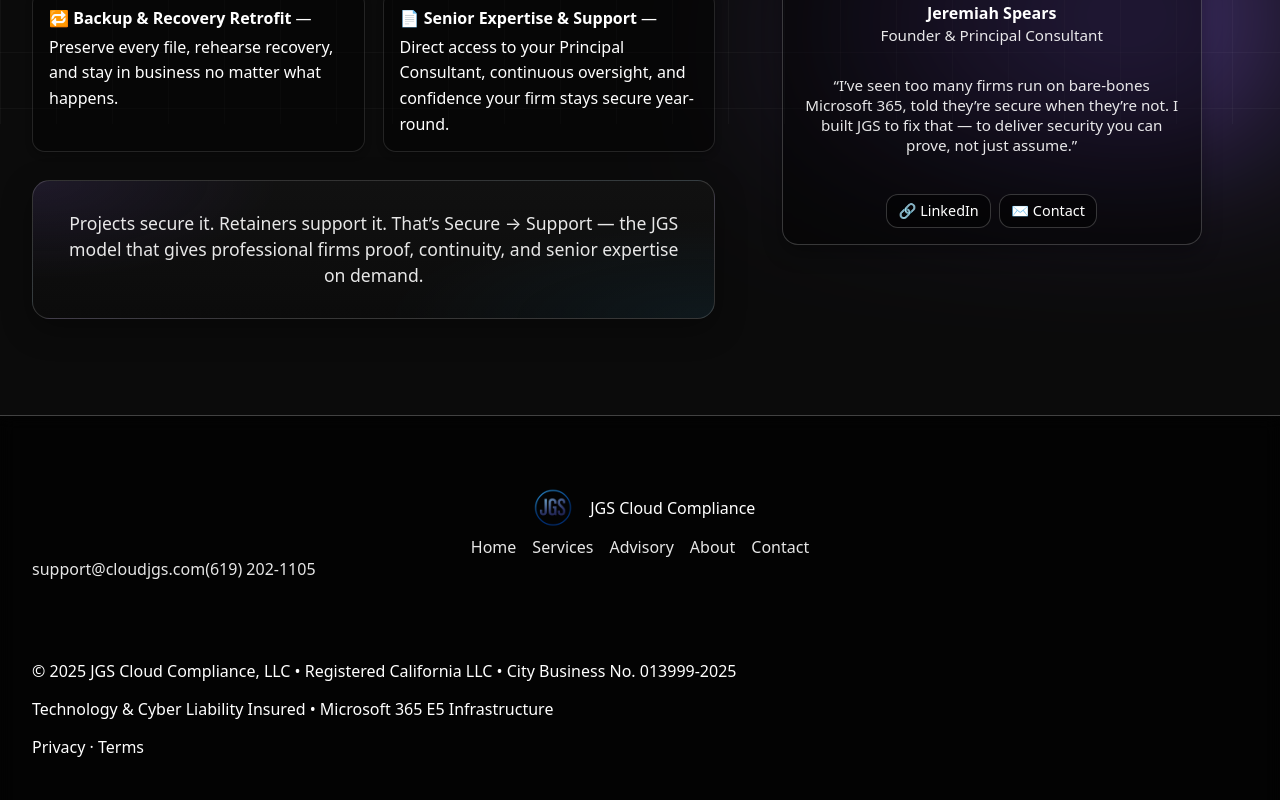
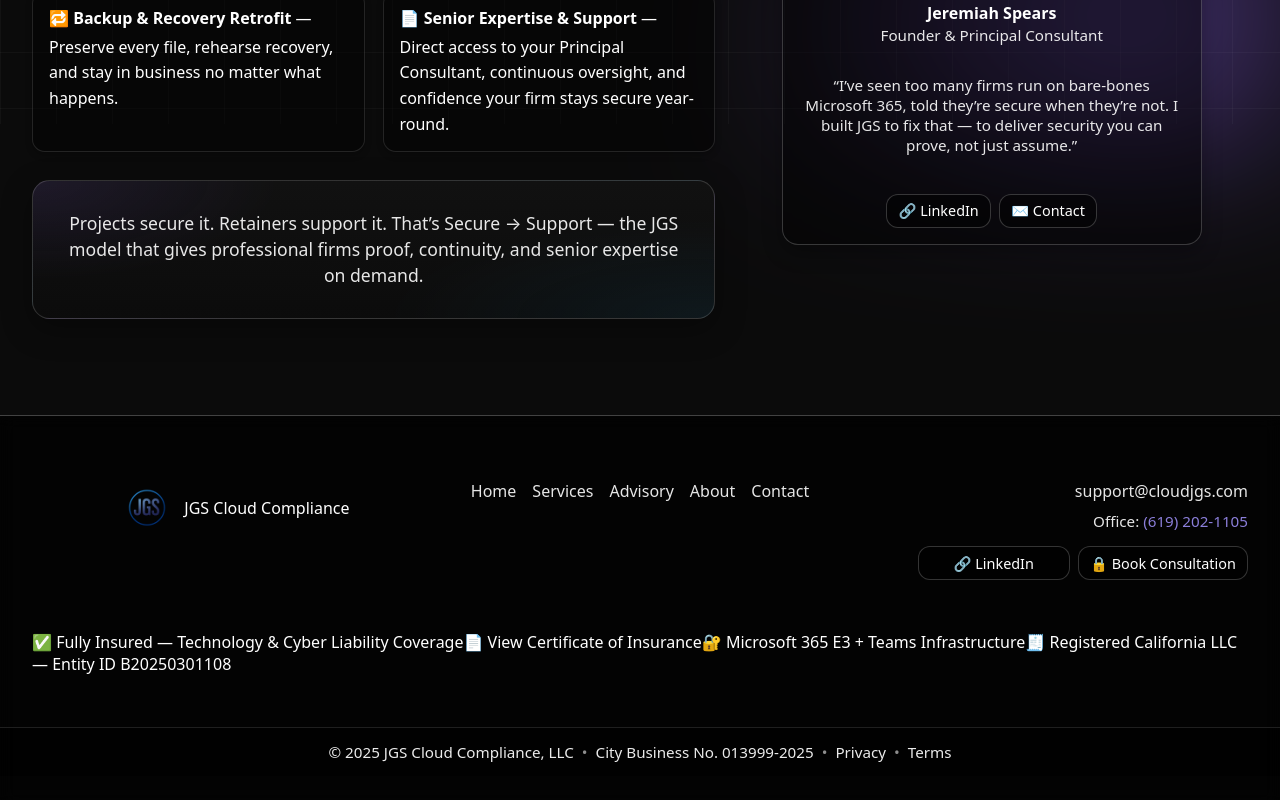
Before and after one commit to jspears80/jgs, a Next.js app: page / in a window 1280 px wide. Shown: the part 676-1476 px from the top of the page. Built offline with nearby package versions, Linux system fonts and the light colour scheme.

Commit message:
Refactor layout and update metadata for clarity
Updated metadata and layout structure for improved clarity and functionality.

```diff
--- a/app/layout.tsx
+++ b/app/layout.tsx
@@ -1,40 +1,17 @@
 // app/layout.tsx
+
 import './globals.css';
 import React from 'react';
-import type { Metadata } from 'next';
 import Nav from './Nav';
 
-export const metadata: Metadata = {
+
+
+export const metadata = {
   metadataBase: new URL('https://www.cloudjgs.com'),
   title:
-    'Secure • Support • Prove — Microsoft 365 for Professional Firms | JGS Cloud Compliance',
+    'Secure and Support — Microsoft 365 for Law & CPA Firms | JGS Cloud Compliance',
   description:
-    'JGS Cloud Compliance secures Microsoft 365 for professional firms, maintains it day-to-day, and delivers audit-ready proof.',
-  openGraph: {
-    title:
-      'Secure • Support • Prove — Microsoft 365 for Professional Firms | JGS Cloud Compliance',
-    description:
-      'Security isn’t a guess — it’s a record. JGS makes Microsoft 365 secure, supported, and provable for professional firms.',
-    url: 'https://www.cloudjgs.com',
-    siteName: 'JGS Cloud Compliance',
-    type: 'website',
-  },
-  twitter: {
-    card: 'summary_large_image',
-    title:
-      'Secure • Support • Prove — Microsoft 365 for Professional Firms | JGS Cloud Compliance',
-    description:
-      'We harden Microsoft 365, keep it maintained, and deliver audit-ready proof.',
-  },
-  keywords: [
-    'Microsoft 365 security',
-    'law firm Microsoft 365',
-    'CPA Microsoft 365',
-    'DMARC DKIM SPF',
-    'M365 hardening',
-    'audit evidence',
-    'compliance proof',
-  ],
+    'JGS Cloud Compliance helps law and accounting firms operate securely and confidently on Microsoft 365. Projects fix risks. Retainers keep systems supported and defensible.',
 };
 
 export default function RootLayout({
@@ -45,49 +22,34 @@ export default function RootLayout({
   return (
     <html lang="en">
       <body>
-        {/* ======================= Header (quiet) ======================= */}
-        <header className="header" role="banner">
-          <div className="container header-row">
-            <a href="/" className="brand" aria-label="JGS Cloud Compliance — Home">
-              <img
-                src="/Logo.png"
-                alt="JGS Cloud Compliance"
-                className="logo"
-                width={32}
-                height={32}
-              />
-            </a>
-
-            {/* Client Nav component (can be a client component) */}
+        <header className="header">
+          <div className="header-row container">
+            <div className="brand">
+              <img src="/Logo.png" alt="JGS Cloud Compliance" className="logo" />
+              <span className="tagline" aria-hidden="true">
+                {/* hidden by CSS */}
+              </span>
+            </div>
             <Nav />
-
-            <a className="btn btn-cta" href="/contact">
-              Book Consultation
-            </a>
+            <div className="nav-right">
+              <a className="btn btn-cta" href="/contact">
+                Book Consultation
+              </a>
+            </div>
           </div>
         </header>
 
-        {/* ========================= Main ========================= */}
-        <main className="main container" role="main">
-          {children}
-        </main>
+        <main className="main container">{children}</main>
 
-        {/* ======================= Footer (minimal) ======================= */}
-        <footer className="footer" role="contentinfo">
-          {/* Top row: brand + nav + contact */}
-          <div className="container footer-main">
+        {/* ---- Footer (your existing JSX dropped in place) ---- */}
+        <footer className="footer">
+          <div className="container footer-grid">
             <div className="footer-brand">
-              <img
-                src="/Logo.png"
-                alt="JGS Cloud Compliance"
-                className="footer-logo"
-                width={28}
-                height={28}
-              />
-              <span className="brand-name">JGS Cloud Compliance</span>
+              <img src="/Logo.png" alt="JGS logo" className="footer-logo" />
+              <span className="sr-only">JGS Cloud Compliance</span>
             </div>
 
-            <nav className="footer-links" aria-label="Footer navigation">
+            <nav className="footer-links" aria-label="Footer">
               <a href="/">Home</a>
               <a href="/services">Services</a>
               <a href="/advisory">Advisory</a>
@@ -95,28 +57,70 @@ export default function RootLayout({
               <a href="/contact">Contact</a>
             </nav>
 
-            <div className="footer-contact" aria-label="Contact">
+            <div className="footer-cta">
               <a href="mailto:support@cloudjgs.com" className="footer-link">
                 support@cloudjgs.com
               </a>
-              <a href="tel:+16192021105" className="footer-link">
-                (619) 202-1105
-              </a>
+              <span style={{ opacity: '.9' }}>
+                Office:&nbsp;
+                <a
+                  href="tel:+16192021105"
+                  style={{ color: '#9b8df2', textDecoration: 'none' }}
+                >
+                  (619) 202-1105
+                </a>
+              </span>
+              <div className="footer-actions">
+                <a
+                  className="btn sm"
+                  href="https://www.linkedin.com/in/jspears80/"
+                  target="_blank"
+                  rel="noopener"
+                >
+                  🔗 LinkedIn
+                </a>
+                <a
+                  className="btn sm footer-book"
+                  href="https://outlook.office.com/book/JGSConsulting@cloudjgs.com/?ismsaljsauthenabled"
+                  target="_blank"
+                  rel="noopener"
+                >
+                  🔒 Book Consultation
+                </a>
+              </div>
             </div>
           </div>
 
-          {/* Bottom row: legal / trust (muted, single place) */}
-          <div className="container footer-bottom">
-            <p className="footer-legal">
-              © {new Date().getFullYear()} JGS Cloud Compliance, LLC • Registered
-              California LLC • City Business No. 013999-2025
-            </p>
-            <p className="footer-trust">
-              Technology &amp; Cyber Liability Insured • Microsoft 365 E5 Infrastructure
-            </p>
-            <nav className="footer-legal-links" aria-label="Legal">
-              <a href="/privacy">Privacy</a> · <a href="/terms">Terms</a>
-            </nav>
+          <div className="trust-row">
+            <div className="container trust-items">
+              <span>✅ Fully Insured — Technology & Cyber Liability Coverage</span>
+              <a
+                href="https://portal.nextinsurance.com/public/certificates/live-certificate/9d9860207b4a4a69bec692ceab81979f"
+                target="_blank"
+                rel="noopener"
+                className="trust-link"
+              >
+                📄 View Certificate of Insurance
+              </a>
+              <span>🔐 Microsoft 365 E3 + Teams Infrastructure</span>
+              <span>🧾 Registered California LLC — Entity ID B20250301108</span>
+            </div>
+          </div>
+
+          <div className="subfooter">
+            <div className="container subfooter-row">
+              <span>© {new Date().getFullYear()} JGS Cloud Compliance, LLC</span>
+              <span className="dot">•</span>
+              <span>City Business No. 013999-2025</span>
+              <span className="dot">•</span>
+              <a href="/privacy" className="subfooter-link">
+                Privacy
+              </a>
+              <span className="dot">•</span>
+              <a href="/terms" className="subfooter-link">
+                Terms
+              </a>
+            </div>
           </div>
         </footer>
       </body>
```
